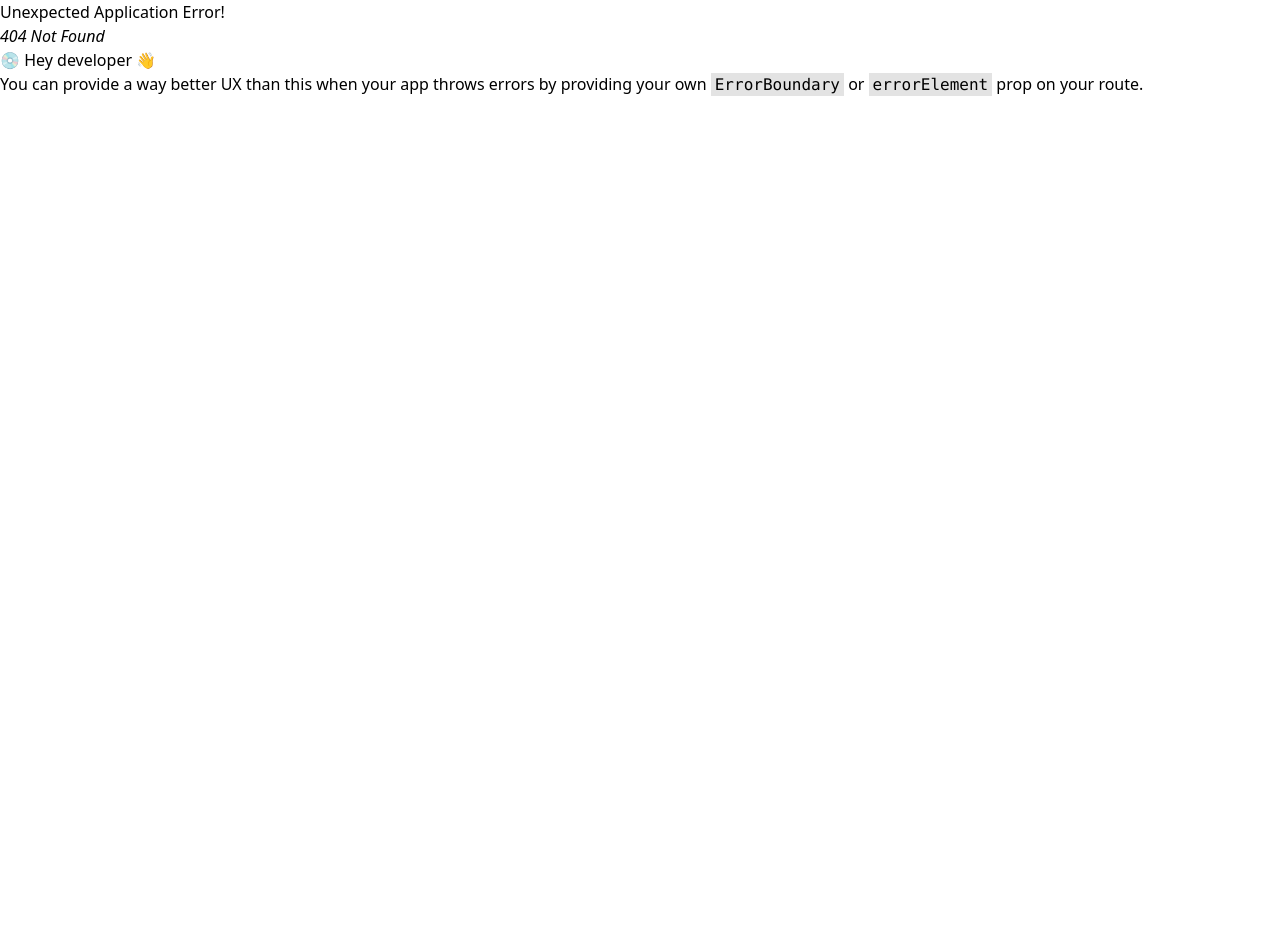
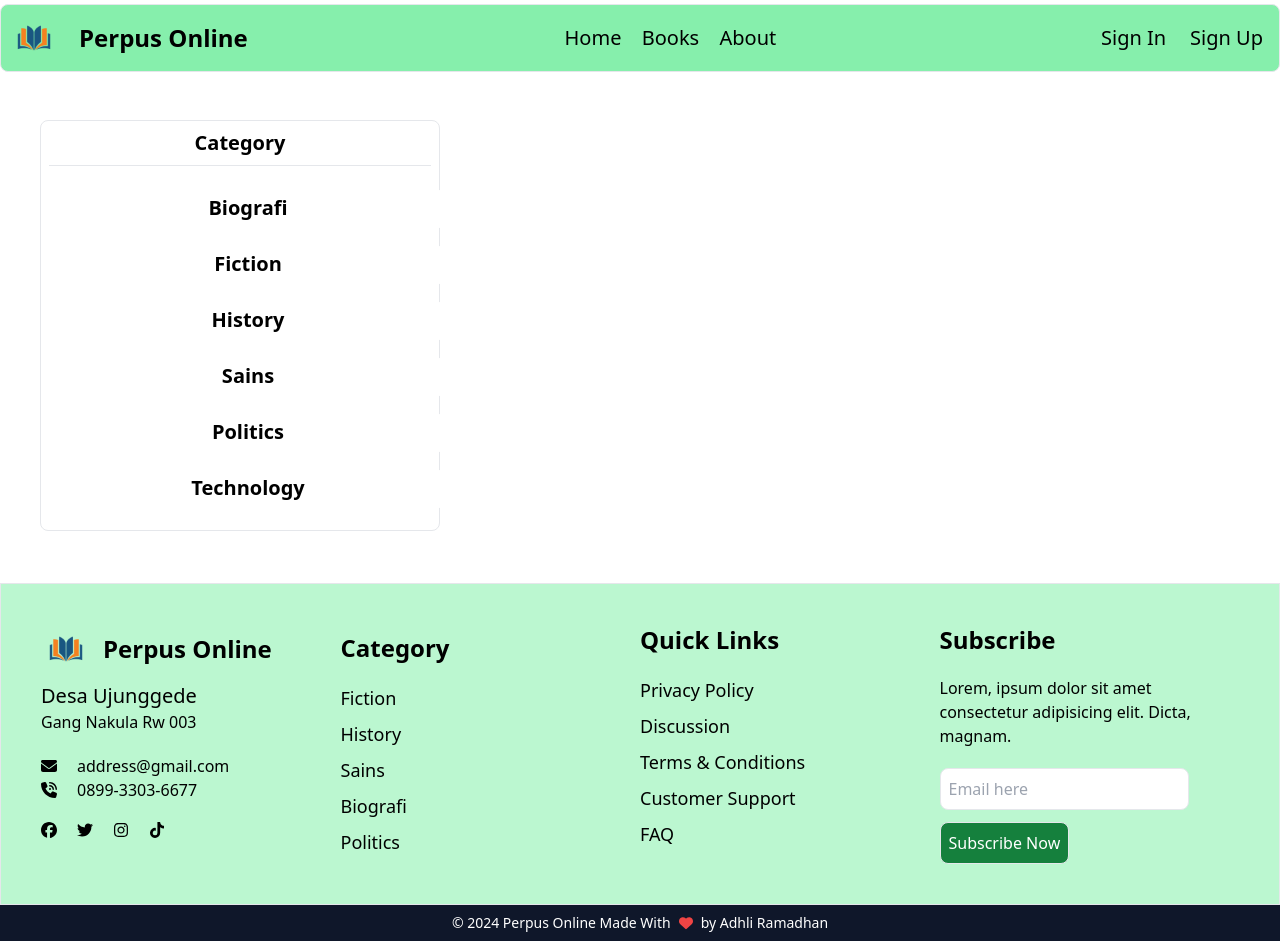
Before and after one commit to adhlira/FE_perpustakaanOnline, a React (Vite) app: page /book_per_category in a window 1280 px wide. Before the commit this address had no page. Before the commit the page ends 800 px from the top, so only its background shows below. Built offline with nearby package versions, Linux system fonts and the light colour scheme.

Commit message:
create page book_per_category

```diff
--- a/src/AppRoute.jsx
+++ b/src/AppRoute.jsx
@@ -1,10 +1,12 @@
 import { createBrowserRouter, RouterProvider } from "react-router-dom";
 import App from "./App.jsx";
 import Books from "./pages/Books.jsx";
+import Book from "./pages/BookPerCategory.jsx";
 
 const router = createBrowserRouter([
   { path: "/", element: <App /> },
   { path: "/books", element: <Books /> },
+  { path: "/book_per_category", element: <Book /> },
 ]);
 
 const AppRoutes = () => {
--- a/src/components/Navbar.jsx
+++ b/src/components/Navbar.jsx
@@ -1,4 +1,4 @@
-import { Link } from "react-router-dom";
+import { NavLink } from "react-router-dom";
 
 const Navbar = () => {
   return (
@@ -9,21 +9,21 @@ const Navbar = () => {
           <img src="src\assets\logo.png" alt="" width={50} height={50} />
           <div className="text-2xl font-bold content-center ml-5">Perpus Online</div>
           <div className="grid grid-cols-3 gap-5 ml-auto text-xl content-center font-medium">
-            <Link to={"/"}>
-              <a href="" className="p-1 rounded-lg hover:bg-white">
-                Home
-              </a>
-            </Link>
-            <Link to={"/books"}>
-              <a href="" className="p-1 rounded-lg hover:bg-white">
-                Books
-              </a>
-            </Link>
-            <Link to={"/about"}>
-              <a href="" className="p-1 rounded-lg hover:bg-white">
-                About
-              </a>
-            </Link>
+           <NavLink to={'/'} className={({ isActive }) =>
+              isActive
+                ? "rounded-lg bg-white p-2"
+                : "hover:bg-white rounded-lg content-center text-center"
+            }>Home</NavLink>
+            <NavLink to={'/books'} className={({ isActive }) =>
+              isActive
+                ? "bg-white border rounded-lg p-2"
+                : "hover:bg-white rounded-lg content-center text-center"
+            }>Books</NavLink>
+            <NavLink to={'/about'} className={({ isActive }) =>
+              isActive
+                ? "bg-white border rounded-lg p-2"
+                : "hover:bg-white rounded-lg content-center text-center"
+            }>About</NavLink>
           </div>
           <div className="grid grid-cols-2 gap-3 ml-auto mr-1 text-xl font-medium">
             <button className="p-1 hover:bg-white rounded-lg">Sign In</button>
--- /dev/null
+++ b/src/pages/BookPerCategory.jsx
@@ -0,0 +1,40 @@
+import Navbar from "../components/Navbar.jsx";
+import Footer from "../components/footer.jsx";
+import { NavLink } from "react-router-dom";
+
+const BookPerCategory = () => {
+  return (
+    <>
+      <Navbar />
+      <div className="container mx-auto p-10 mt-2">
+        <div className="flex gap-4 mb-3">
+          <div className="border w-1/3 h-1/3 p-2 rounded-lg text-center">
+            <p className="font-semibold text-xl mb-2">Category</p>
+            <hr className="w-full mb-5" />
+            <NavLink to={"/book_per_category"} className={({ isActive }) => (isActive ? "rounded-lg bg-white p-2" : "hover:bg-white rounded-lg content-center text-center")}>
+              <button className="font-semibold hover:bg-green-300 mb-3 rounded-lg w-full text-xl p-2">Biografi</button>
+            </NavLink>
+            <NavLink to={"/book_per_category"} className={({ isActive }) => (isActive ? "rounded-lg bg-white p-2" : "hover:bg-white rounded-lg content-center text-center")}>
+              <button className="font-semibold hover:bg-green-300 mb-3 rounded-lg w-full text-xl p-2">Fiction</button>
+            </NavLink>
+            <NavLink to={"/book_per_category"} className={({ isActive }) => (isActive ? "rounded-lg bg-white p-2" : "hover:bg-white rounded-lg content-center text-center")}>
+              <button className="font-semibold hover:bg-green-300 mb-3 rounded-lg w-full text-xl p-2">History</button>
+            </NavLink>
+            <NavLink to={"/book_per_category"} className={({ isActive }) => (isActive ? "rounded-lg bg-white p-2" : "hover:bg-white rounded-lg content-center text-center")}>
+              <button className="font-semibold hover:bg-green-300 mb-3 rounded-lg w-full text-xl p-2">Sains</button>
+            </NavLink>
+            <NavLink to={"/book_per_category"} className={({ isActive }) => (isActive ? "rounded-lg bg-white p-2" : "hover:bg-white rounded-lg content-center text-center")}>
+              <button className="font-semibold hover:bg-green-300 mb-3 rounded-lg w-full text-xl p-2">Politics</button>
+            </NavLink>
+            <NavLink to={"/book_per_category"} className={({ isActive }) => (isActive ? "rounded-lg bg-white p-2" : "hover:bg-white rounded-lg content-center text-center")}>
+              <button className="font-semibold hover:bg-green-300 mb-3 rounded-lg w-full text-xl p-2">Technology</button>
+            </NavLink>
+          </div>
+        </div>
+      </div>
+      <Footer />
+    </>
+  );
+};
+
+export default BookPerCategory;
--- a/src/pages/Books.jsx
+++ b/src/pages/Books.jsx
@@ -1,6 +1,6 @@
-/* eslint-disable no-unused-vars */
 import Navbar from "../components/Navbar.jsx";
 import Footer from "../components/footer.jsx";
+import { NavLink } from "react-router-dom";
 
 const Books = () => {
   return (
@@ -9,14 +9,26 @@ const Books = () => {
       <div className="container p-10 mt-2 mx-auto">
         <div className="flex gap-4 mb-3">
           <div className="border w-1/3 h-1/3 p-2 rounded-lg text-center">
-            <p className="font-semibold text-xl">Category</p>
+            <p className="font-semibold text-xl mb-2">Category</p>
             <hr className="w-full mb-5" />
-            <button className="font-semibold hover:bg-green-300 mb-3 rounded-lg w-full text-xl p-2">Biografi</button>
-            <button className="font-semibold hover:bg-green-300 mb-3 rounded-lg w-full text-xl p-2">Fiction</button>
-            <button className="font-semibold hover:bg-green-300 mb-3 rounded-lg w-full text-xl p-2">History</button>
-            <button className="font-semibold hover:bg-green-300 mb-3 rounded-lg w-full text-xl p-2">Politics</button>
-            <button className="font-semibold hover:bg-green-300 mb-3 rounded-lg w-full text-xl p-2">Sains</button>
-            <button className="font-semibold hover:bg-green-300 mb-3 rounded-lg w-full text-xl p-2">Technology</button>
+            <NavLink to={"/book_per_category"} className={({ isActive }) => (isActive ? "rounded-lg bg-white p-2" : "hover:bg-white rounded-lg content-center text-center")}>
+              <button className="font-semibold hover:bg-green-300 mb-3 rounded-lg w-full text-xl p-2">Biografi</button>
+            </NavLink>
+            <NavLink to={"/book_per_category"} className={({ isActive }) => (isActive ? "rounded-lg bg-white p-2" : "hover:bg-white rounded-lg content-center text-center")}>
+              <button className="font-semibold hover:bg-green-300 mb-3 rounded-lg w-full text-xl p-2">Fiction</button>
+            </NavLink>
+            <NavLink to={"/book_per_category"} className={({ isActive }) => (isActive ? "rounded-lg bg-white p-2" : "hover:bg-white rounded-lg content-center text-center")}>
+              <button className="font-semibold hover:bg-green-300 mb-3 rounded-lg w-full text-xl p-2">History</button>
+            </NavLink>
+            <NavLink to={"/book_per_category"} className={({ isActive }) => (isActive ? "rounded-lg bg-white p-2" : "hover:bg-white rounded-lg content-center text-center")}>
+              <button className="font-semibold hover:bg-green-300 mb-3 rounded-lg w-full text-xl p-2">Sains</button>
+            </NavLink>
+            <NavLink to={"/book_per_category"} className={({ isActive }) => (isActive ? "rounded-lg bg-white p-2" : "hover:bg-white rounded-lg content-center text-center")}>
+              <button className="font-semibold hover:bg-green-300 mb-3 rounded-lg w-full text-xl p-2">Politics</button>
+            </NavLink>
+            <NavLink to={"/book_per_category"} className={({ isActive }) => (isActive ? "rounded-lg bg-white p-2" : "hover:bg-white rounded-lg content-center text-center")}>
+              <button className="font-semibold hover:bg-green-300 mb-3 rounded-lg w-full text-xl p-2">Technology</button>
+            </NavLink>
           </div>
           <div className="border rounded-lg w-1/3 p-2">
             <img src="src/assets/foto1.jpg" className="rounded-lg" alt="" />
@@ -75,7 +87,7 @@ const Books = () => {
           </div>
         </div>
       </div>
-      <Footer/>
+      <Footer />
     </>
   );
 };
```
